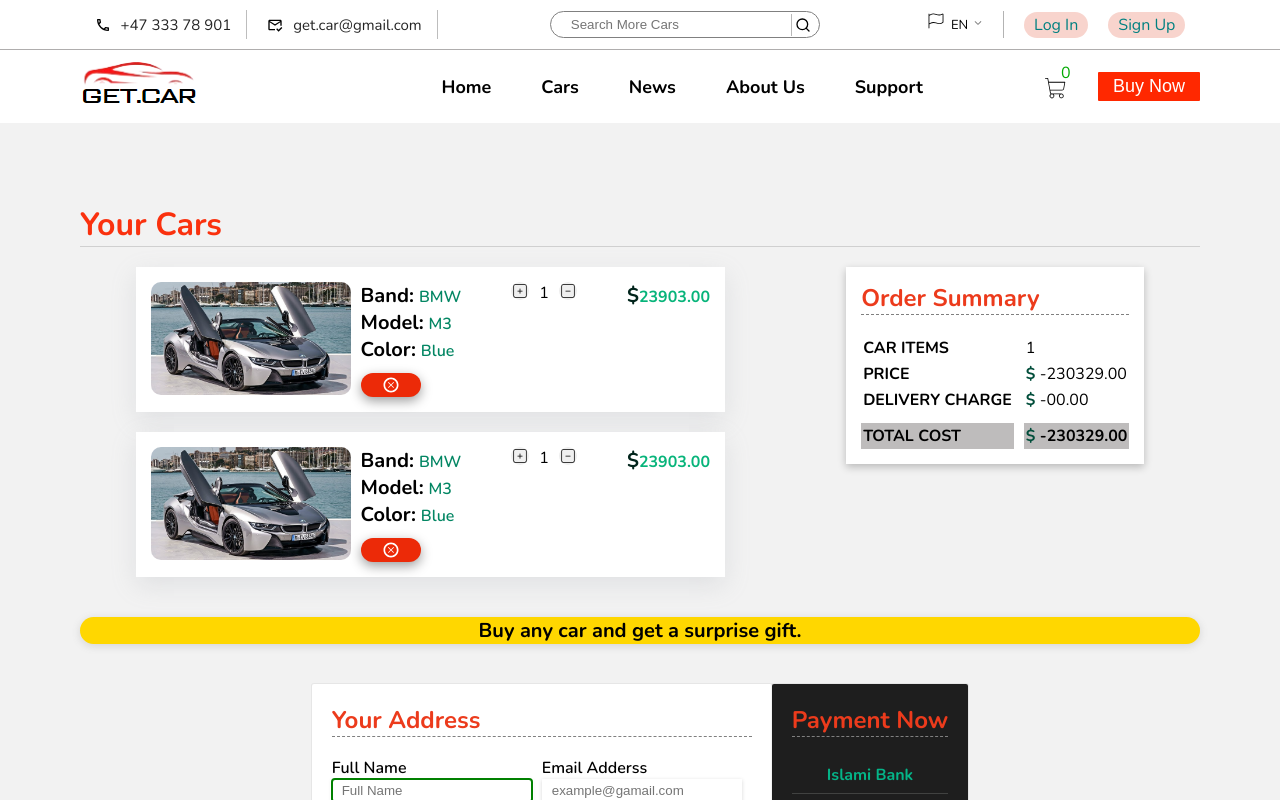
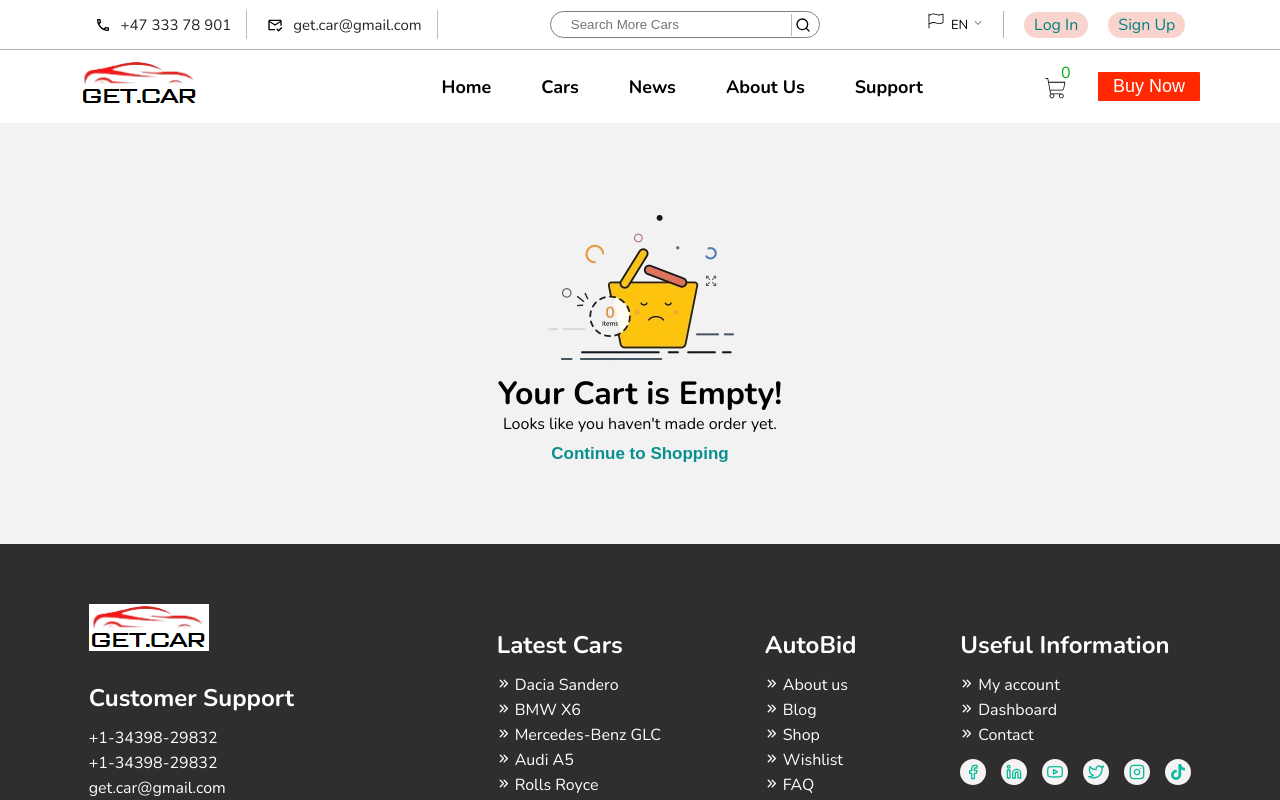
Before and after one commit to rashidulislamg71/get.car, a React (Vite) app: page /cart in a window 1280 px wide. Shown: the top 800 px of the page. Built offline with nearby package versions, Linux system fonts and the light colour scheme.

Commit message:
cart map

```diff
--- a/src/Component/Cart/Cart.jsx
+++ b/src/Component/Cart/Cart.jsx
@@ -2,12 +2,11 @@
 import styles from "./Cart.module.css";
 import { ProductContext } from "../GlobalContextAPI/GlobalContext";
 
-import img from "../../assets/images/cart-car/Rolls-Royce/GTY/car-13.jpg";
-import emty_cart_img from "../../assets/images/cart_img/emty_cart.png";
-
+import empty_cart_img from "../../assets/images/cart_img/empty_cart.png";
 
 import { TiDeleteOutline } from "react-icons/ti";
 import { CiSquarePlus, CiSquareMinus } from "react-icons/ci";
+import { NavLink } from "react-router-dom";
 
 const Cart = () => {
   const { cart } = useContext(ProductContext);
@@ -15,22 +14,30 @@
   return (
     <div className={`${styles.cart_wrapper}`}>
       <div className={`${styles.cart_container}`}>
+        {cart && cart.length > 0 ? (
+          <>
             <div className={`${styles.cart_inner_content}`}>
               <h1 className={styles.cart_main_title}>Your Cars</h1>
-
               <div
                 className={`${styles.flex} ${styles.cart_items_and_order_summary}`}
               >
                 <div className={`${styles.cart_items}`}>
-              <div className={` ${styles.flex} ${styles.single_cart_item}`}>
-                <div className={`${styles.flex} ${styles.single_cart_content}`}>
-                  <img src={img} alt="" />
+                  {cart.map((car, index) => {
+                    return (
+                      <div
+                        key={index}
+                        className={` ${styles.flex} ${styles.single_cart_item}`}
+                      >
+                        <div
+                          className={`${styles.flex} ${styles.single_cart_content}`}
+                        >
+                          <img src={car.img[0]} alt={car.name} />
                           <div>
                             <b>Band:</b>
-                    <span>BMW</span>
+                            <span>{car.band}</span>
                             <br />
                             <b>Model:</b>
-                    <span>M3</span>
+                            <span>{car.name}</span>
                             <br />
                             <b>Color:</b>
                             <span>Blue</span>
@@ -44,7 +51,9 @@
                         </div>
 
                         <div className={`${styles.quntity}`}>
-                  <div className={`${styles.flex} ${styles.quntity_btn}`}>
+                          <div
+                            className={`${styles.flex} ${styles.quntity_btn}`}
+                          >
                             <button className={styles.incrementBtn}>
                               <CiSquarePlus />
                             </button>
@@ -56,48 +65,13 @@
                         </div>
                         <div className={`${styles.flex} ${styles.price}`}>
                           <p>
-                    <span>$</span>23903.00
+                            <span>$</span>
+                            {car.price}
                           </p>
                         </div>
                       </div>
-              <div className={` ${styles.flex} ${styles.single_cart_item}`}>
-                <div className={`${styles.flex} ${styles.single_cart_content}`}>
-                  <img src={img} alt="" />
-                  <div>
-                    <b>Band:</b>
-                    <span>BMW</span>
-                    <br />
-                    <b>Model:</b>
-                    <span>M3</span>
-                    <br />
-                    <b>Color:</b>
-                    <span>Blue</span>
-
-                    <div className={`${styles.delete_cart}`}>
-                      <button>
-                        <TiDeleteOutline />
-                      </button>
-                    </div>
-                  </div>
-                </div>
-
-                <div className={`${styles.quntity}`}>
-                  <div className={`${styles.flex} ${styles.quntity_btn}`}>
-                    <button className={styles.incrementBtn}>
-                      <CiSquarePlus />
-                    </button>
-                    <p>1</p>
-                    <button className={styles.decrementBtn}>
-                      <CiSquareMinus />
-                    </button>
-                  </div>
-                </div>
-                <div className={`${styles.flex} ${styles.price}`}>
-                  <p>
-                    <span>$</span>23903.00
-                  </p>
-                </div>
-              </div>
+                    );
+                  })}
                 </div>
 
                 <div className={`${styles.order_summary_container}`}>
@@ -130,22 +104,23 @@
                 Buy any car and get a surprise gift.
               </div>
 
-          <div className={` ${styles.flex} ${styles.cart_adderss_and_payment}`}>
+              <div
+                className={` ${styles.flex} ${styles.cart_adderss_and_payment}`}
+              >
                 <div className={`${styles.address}`}>
                   <h2>Your Address</h2>
                   <form className={` ${styles.flex} ${styles.address_form}`}>
                     <div className={`${styles.flex} ${styles.address_row_1}`}>
                       <div>
                         <label>Full Name</label> <br />
+                        <input type="text" placeholder="Full Name" required />
+                        <br />
+                        <label>Phone Number</label> <br />
                         <input
                           type="text"
-                      placeholder="Full Name"
+                          placeholder="+880 170000043"
                           required
-                      autoFocus
                         />
-                    <br />
-                    <label>Phone Number</label> <br />
-                    <input type="text" placeholder="+880 170000043" required />
                       </div>
                       <div>
                         <label>Email Adderss</label> <br />
@@ -194,12 +169,10 @@
                     <a href="">
                       <h4>Citibank Bank</h4>
                     </a>
-
                     <input type="checkbox" />{" "}
                     <span className={styles.cash_on_delevery}>
                       Cash On Delevery
                     </span>
-
                   </div>
                 </div>
               </div>
@@ -208,6 +181,19 @@
                 <button>Confirm Order</button>
               </div>
             </div>
+          </>
+        ) : (
+          <>
+            <div className={`${styles.flex} ${styles.emty_cart_container}`}>
+              <img src={empty_cart_img} alt="" />
+              <h1>Your Cart is Empty!</h1>
+              <p>Looks like you haven't made order yet.</p>
+              <NavLink to="/cars">
+                <button>Continue to Shopping</button>
+              </NavLink>
+            </div>
+          </>
+        )}
       </div>
     </div>
   );
--- a/src/Component/Cart/Cart.module.css
+++ b/src/Component/Cart/Cart.module.css
@@ -1,9 +1,10 @@
 
 
-.cart_wrapper{
+
+
+.cart_wrapper {
   /* max-height: 600px; */
 }
-
 
 .flex {
   display: flex;
@@ -13,8 +14,8 @@
   flex-wrap: wrap;
 }
 
-.border{
-  margin:  40px 0px;
+.border {
+  margin: 40px 0px;
   text-align: center;
   font-size: 20px;
   color: rgb(0, 0, 0);
@@ -24,9 +25,32 @@
   box-shadow: rgba(99, 99, 99, 0.2) 0px 2px 8px 0px;
 }
 
-.cart_inner_content {
+.cart_container {
   padding: 80px;
 }
+.emty_cart_container{
+  flex-direction: column;
+  align-items: center;
+  line-height: 20px;
+}
+.emty_cart_container img{}
+.emty_cart_container h1{
+
+}
+.emty_cart_container button{
+  border: none;
+  background: transparent;
+  color: rgb(10, 143, 143);
+  font-size: 17px;
+  font-weight: bold;
+  cursor: pointer;
+  transition: all .1s ease;
+}
+
+.emty_cart_container button:hover{
+  color: rgb(11, 207, 207);
+}
+
 
 h1.cart_main_title {
   color: rgb(250, 49, 14);
@@ -120,10 +144,9 @@
 }
 
 .summary_deatils_data p:nth-child(4),
-.summary_deatils_titles p:nth-child(4)
-{
+.summary_deatils_titles p:nth-child(4) {
   background: #bebcbc;
-  font-weight:bold;
+  font-weight: bold;
   margin-top: 10px;
 }
 
@@ -131,8 +154,6 @@
   color: #024e3b;
   font-weight: bold;
 }
-
-
 
 .cart_adderss_and_payment {
   justify-content: center;
@@ -177,7 +198,7 @@
   margin: 0px 0px -10px 0px;
 }
 
-.payment_method{
+.payment_method {
   background: #000000e0;
 }
 
@@ -208,13 +229,13 @@
   align-items: center;
 }
 
-.confirm_order_btn{
+.confirm_order_btn {
   margin-top: 30px;
   padding: 10px;
   box-shadow: rgba(0, 0, 0, 0.24) 0px 3px 8px;
 }
 
-.confirm_order_btn button{
+.confirm_order_btn button {
   padding: 4px 30px;
   font-size: 17px;
   color: #fff;
@@ -226,24 +247,23 @@
   box-shadow: rgba(100, 100, 111, 0.2) 0px 7px 29px 0px;
 }
 
-.confirm_order_btn button:hover{
+.confirm_order_btn button:hover {
   transform: translateY(-4px);
 }
 
-.confirm_order_btn button:active{
+.confirm_order_btn button:active {
   transform: scale(1.2);
 }
 
 @media screen and (max-width: 480px) {
-  .cart_wrapper h1{
+  .cart_wrapper h1 {
     text-align: center;
   }
 
-  h2{
+  h2 {
     text-align: center;
   }
-
-  .cart_inner_content {
+  .cart_container {
     padding: 50px 0px;
   }
   .address,
```
Also changed, not shown: src/Component/GlobalContextAPI/GlobalContext.jsx (+24 -1 lines), src/assets/images/cart_img/empty_cart.png (added), src/assets/images/cart_img/emty_cart.png (deleted). Lines whose indentation alone changed are shown as unchanged.
